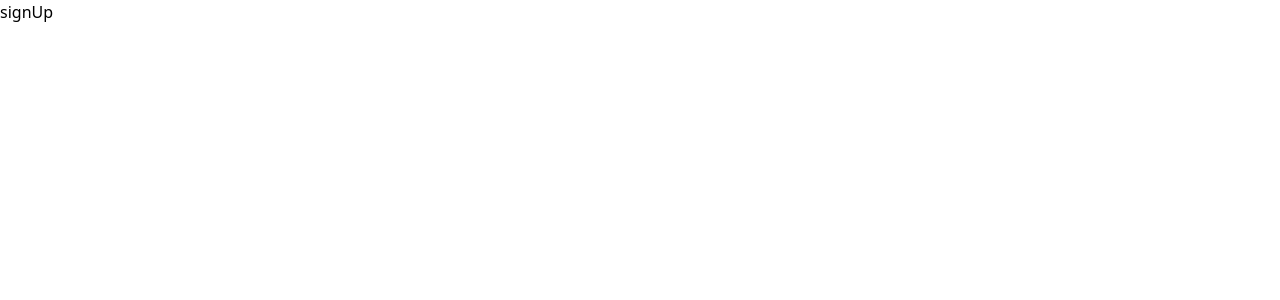
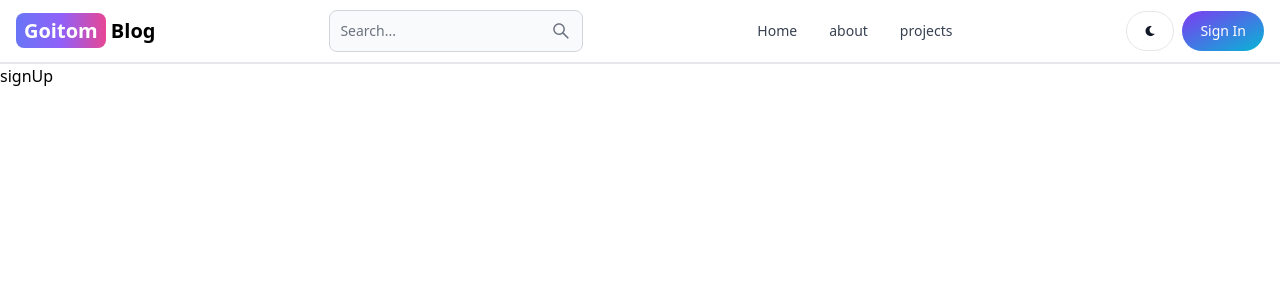
Before and after one commit to goitommahtsentu/mern_blog_app, a React (Vite) app in the folder client/: page /sign-up in a window 1280 px wide. Shown: the top 300 px of the page. Built offline with nearby package versions, Linux system fonts and the light colour scheme.

Commit message:
create the header section

```diff
--- a/client/package.json
+++ b/client/package.json
@@ -10,8 +10,10 @@
     "preview": "vite preview"
   },
   "dependencies": {
+    "flowbite-react": "^0.9.0",
     "react": "^18.2.0",
     "react-dom": "^18.2.0",
+    "react-icons": "^5.2.1",
     "react-router-dom": "^6.23.1"
   },
   "devDependencies": {
--- a/client/src/App.jsx
+++ b/client/src/App.jsx
@@ -5,11 +5,13 @@ import SignIn from "./pages/SignIn.jsx";
 import SignUp from "./pages/SignUp.jsx";
 import Dashboard from "./pages/Dashboard.jsx";
 import Projects from "./pages/Projects.jsx";
+import Header from "./components/Header.jsx";
 
 const App = () => {
     return (
 
         <BrowserRouter>
+            <Header/>
             <Routes>
                 <Route path="/" element={<Home/>} />
                 <Route path="/about" element={<About/>} />
--- /dev/null
+++ b/client/src/components/Header.jsx
@@ -0,0 +1,60 @@
+import React from 'react';
+import {Button, Navbar, Textarea, TextInput} from "flowbite-react";
+import {Link,useLocation} from "react-router-dom";
+import {AiOutlineSearch} from "react-icons/ai";
+import {FaMoon} from "react-icons/fa";
+
+
+const Header = () => {
+    const path = useLocation().pathname;
+    return (
+        <Navbar className='border-b-2'>
+            <Link to='/' className='self-center whitespace-nowrap
+            text-sm sm:text-xl font-semibold dark:text-white'>
+                <span className='px-2 py-1 bg-gradient-to-r from-indigo-500
+                via-purple-500 to-pink-500 rounded-lg text-white'>Goitom</span> Blog
+            </Link>
+            <form >
+                <TextInput
+                type='text'
+                placeholder='Search...'
+                rightIcon={AiOutlineSearch}
+                className='hidden lg:inline'
+                />
+            </form>
+            <Button className='w-12 h-10 accent-gray-300 lg:hidden' color="gray" pill>
+                <AiOutlineSearch/>
+            </Button>
+           <div className='flex gap-2 md:order-2'>
+               <Button className='w-12 h-10 hidden sm:inline' color="gray" pill>
+                    <FaMoon/>
+               </Button>
+               <Link to='/sign-in'>
+                   <Button gradientDuoTone='purpleToBlue' pill>
+                         Sign In
+                   </Button>
+               </Link>
+             <Navbar.Toggle/>
+           </div>
+            <Navbar.Collapse>
+                <Navbar.Link active={path==="/"} as={'div'}>
+                    <Link to='/'>
+                        Home
+                    </Link>
+                </Navbar.Link>
+                <Navbar.Link active={path ==="/about"} as={'div'}>
+                    <Link to='/about'>
+                        about
+                    </Link>
+                </Navbar.Link>
+                <Navbar.Link active={path==="/projects"} as={'div'}>
+                    <Link to='/projects'>
+                        projects
+                    </Link>
+                </Navbar.Link>
+            </Navbar.Collapse>
+        </Navbar>
+    );
+};
+
+export default Header;
--- a/client/tailwind.config.js
+++ b/client/tailwind.config.js
@@ -1,10 +1,14 @@
+import * as flowbite from "flowbite-react/tailwind";
+
 export default {
   content: [
     "./index.html",
     "./src/**/*.{js,ts,jsx,tsx}",
+    flowbite.content(),
   ],
   theme: {
     extend: {},
   },
-  plugins: [],
+  plugins: [flowbite.plugin(),],
+
 }
```
Also changed, not shown: 1 other file (tests, documents, lock files or other folders).
